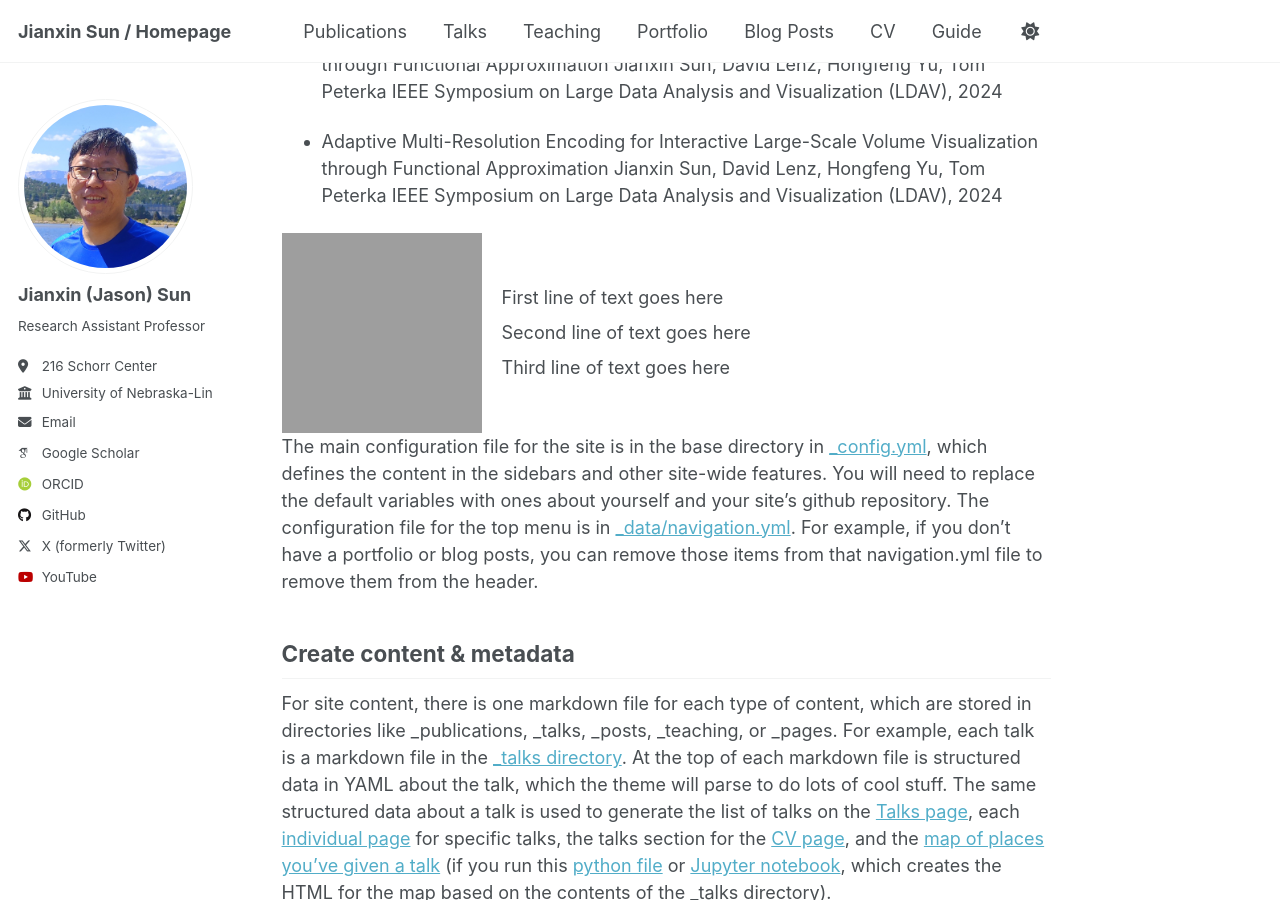
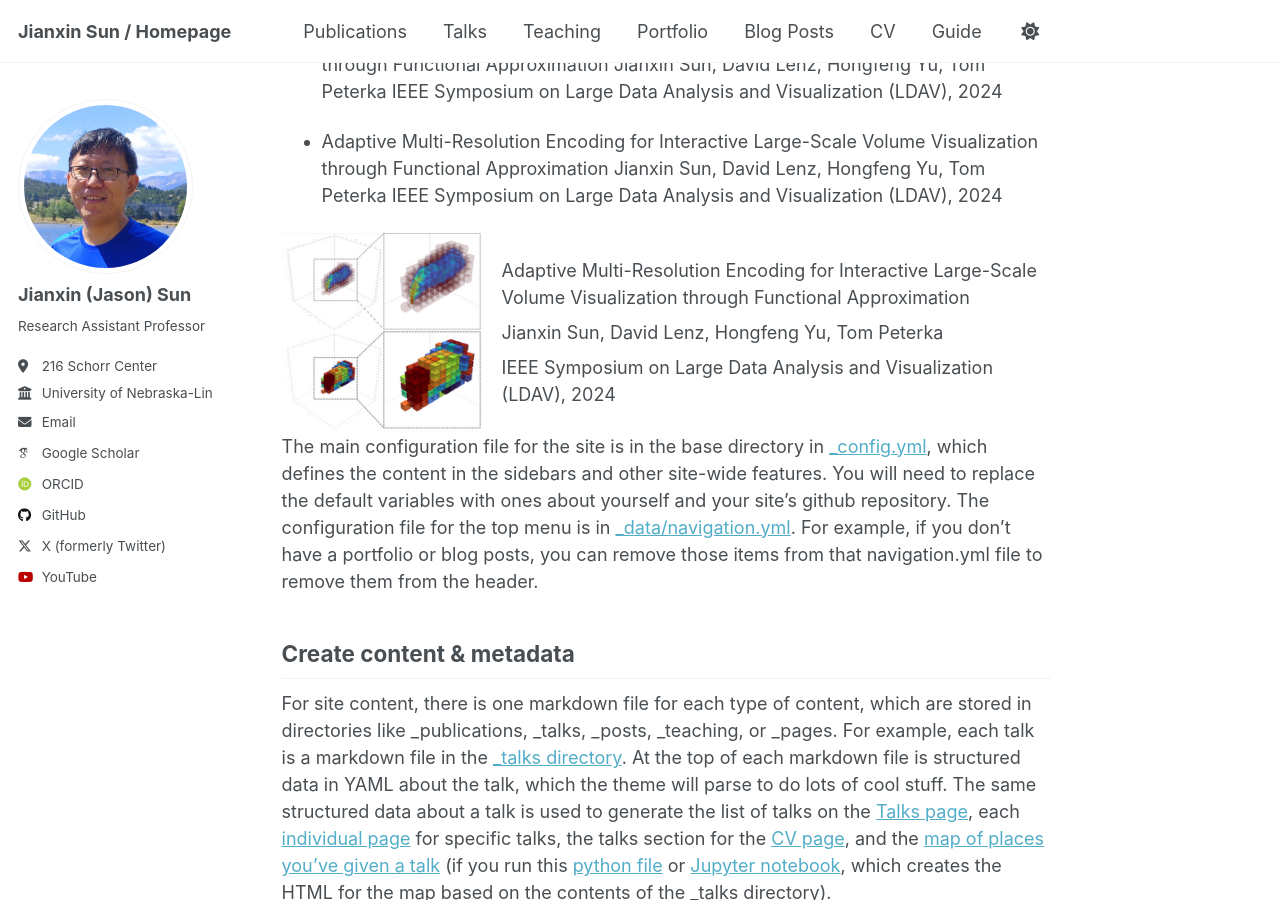
Before and after one commit to sunjianxin/sunjianxin.github.io, a Jekyll site: the page built from _pages/about.md, in a window 1280 px wide and 900 px high, scrolled down 822 px. Built offline with Jekyll 4.4.1, drawn with Linux system fonts in a browser that asks for light colours; some web fonts are replaced; grey boxes are pictures that could not be loaded.

Commit message:
Update about.md

```diff
--- a/_pages/about.md
+++ b/_pages/about.md
@@ -32,11 +32,11 @@ Recent Selected Publications
   IEEE Symposium on Large Data Analysis and Visualization (LDAV), 2024
 
 <div style="display: flex; align-items: center; gap: 20px;">
-  <img src="https://ucomm.unl.edu/sites/unl.edu.university-communication/files/styles/no_crop_1920/public/media/image/nebraska-n.jpg?itok=sUuW-xG5" alt="Description" style="width: 200px; height: 200px; object-fit: cover;">
+  <img src="https://github.com/sunjianxin/sunjianxin.github.io/blob/master/assets/adaptive.png" alt="Description" style="width: 200px; height: 200px; object-fit: cover;">
   <div>
-    <p style="margin: 0 0 8px 0;">First line of text goes here</p>
-    <p style="margin: 0 0 8px 0;">Second line of text goes here</p>
-    <p style="margin: 0;">Third line of text goes here</p>
+    <p style="margin: 0 0 8px 0;">Adaptive Multi-Resolution Encoding for Interactive Large-Scale Volume Visualization through Functional Approximation</p>
+    <p style="margin: 0 0 8px 0;">Jianxin Sun, David Lenz, Hongfeng Yu, Tom Peterka</p>
+    <p style="margin: 0;">IEEE Symposium on Large Data Analysis and Visualization (LDAV), 2024</p>
   </div>
 </div>
 
```
